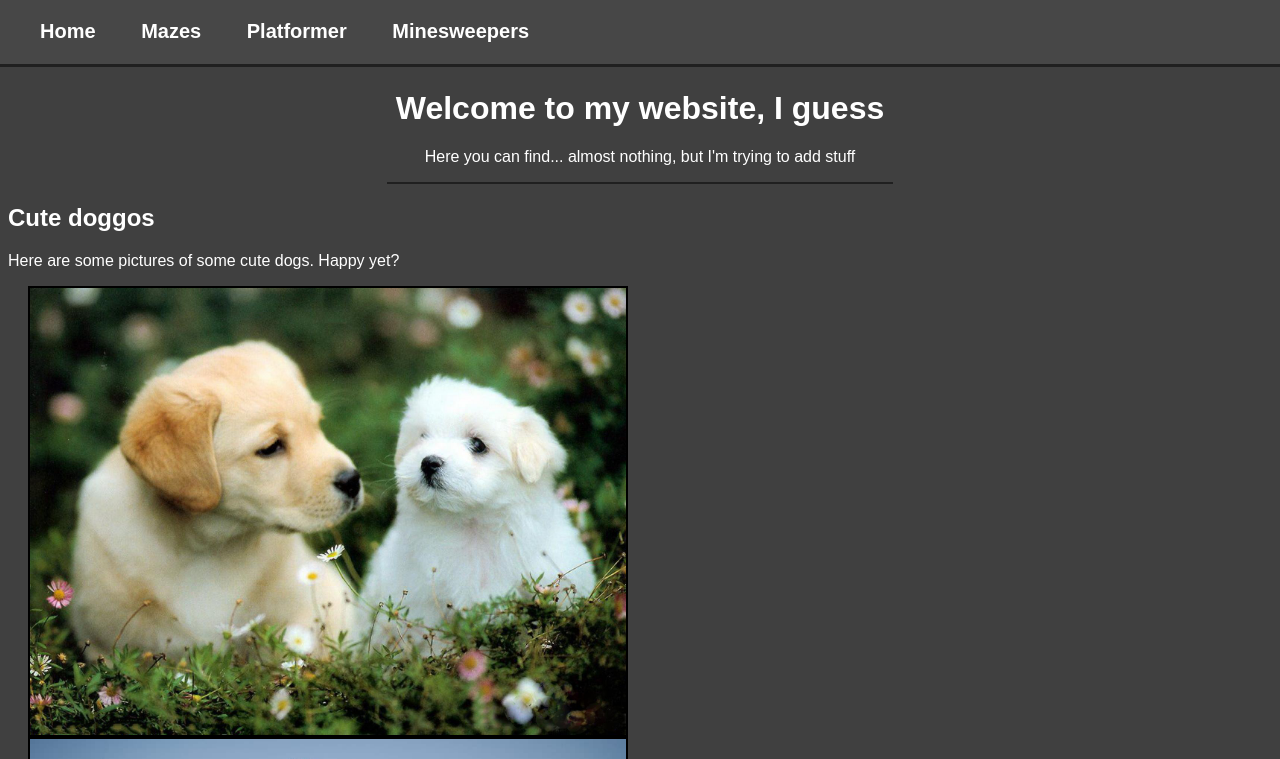
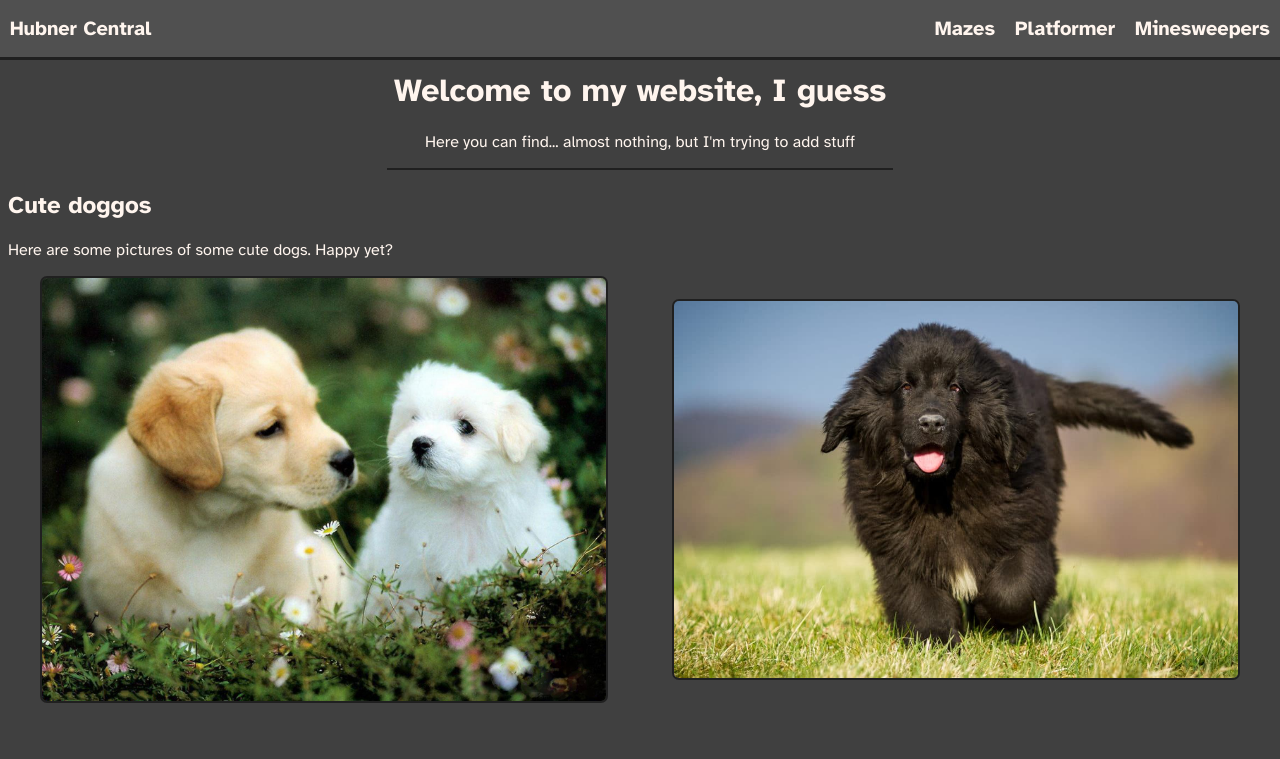
Before and after one commit to BenedictHubner/BenedictHubner.github.io, a plain HTML site: page index.html in a window 1280 px wide. Shown: the top 759 px of the page. Drawn offline with Linux system fonts and the light colour scheme; a web font is replaced by a local one.

Commit message:
Website Design System Update
Updated to include the styles as laid out in the design system found in website-design-system.
Plus a couple of other very minor changes to the platformer.

```diff
--- a/index.html
+++ b/index.html
@@ -3,29 +3,40 @@
 <html>
     <head>
 	    <title>Hubner Central | Home</title>
-	    <link href="./styles/style.css" rel="stylesheet">
-	    <link href="./images/icons/HubnerCentral.png" rel="icon">
+	    <link href="styles/style.css" rel="stylesheet">
+        <link rel="preconnect" href="https://fonts.googleapis.com">
+        <link rel="preconnect" href="https://fonts.gstatic.com" crossorigin>
+        <link href="https://fonts.googleapis.com/css2?family=Atkinson+Hyperlegible:ital,wght@0,400;0,700;1,400&family=Martian+Mono:wght@400;700&family=Merriweather:ital,wght@0,300;0,700;1,300&family=Rubik:ital,wght@0,400;0,600;1,400&display=swap" rel="stylesheet">
+	    <link href="images/icons/HubnerCentral.png" rel="icon">
     </head>
     <body>
-        <nav class="header">
+        <header>
+            <span class="home-button"><a href="#top">Hubner Central</a></span>
+            <nav>
                 <ul>
-                <li><a href="#top">Home</a></li>
-                <li><a href="./mazes.html">Mazes</a></li>
-                <li><a href="./platformer.html">Platformer</a></li>
-		<li><a href="./minesweeper.html">Minesweepers</a></li>
+                    <li><a href="mazes.html">Mazes</a></li>
+                    <li><a href="platformer.html">Platformer</a></li>
+		            <li><a href="minesweeper.html">Minesweepers</a></li>
                 </ul>
 	        </nav>
+        </header>
+        <main>
             <div class="intro">
 	            <h1>Welcome to my website, I guess</h1>
                 <p>Here you can find... almost nothing, but I'm trying to add stuff</p>
             </div>
-	    <div class="doggos">
+	        <div >
                 <h2>Cute doggos</h2>
                 <p>Here are some pictures of some cute dogs. Happy yet?</p>
-            <div class="vert-align">
-                <img src="./images/dogs/twoDogs.jpg" />
-		        <img src="./images/dogs/newfoundland.jpeg" />
+                <div class="doggos">
+                    <div class="image-container">
+                        <img src="images/dogs/twoDogs.jpg" />
+                    </div>
+                    <div class="image-container">
+		                <img src="images/dogs/newfoundland.jpeg" />
                     </div>
                 </div>
+	        </div>
+        </main>
     </body>
 </html>
--- a/styles/style.css
+++ b/styles/style.css
@@ -1,21 +1,27 @@
 /* Universal */
-* {
-  box-sizing: border-box;
+body {
+  color: seashell;
+  background-color: #404040;
+  font-family: "Atkinson Hyperlegible", sans-serif;
+  font-size: 1rem;
 }
 
-html {
-  font-size: 16px;
-  font-family: sans-serif;
-  color: white;
+main {
+  position: relative;
+  top: 50px;
 }
 
-body {
-  background-color: #404040;
+h1 {
+  font-size: 2rem;
+}
+
+h2 {
+  font-size: 1.5rem;
 }
 
 a {
   text-decoration: none;
-  color: white;
+  color: seashell;
 }
 
 a:hover {
@@ -23,51 +29,70 @@ a:hover {
 }
 
 #canvas-holder {
-    width: 100%;
-    text-align: center;
+  width: 100%;
+  text-align: center;
 }
 
 canvas {
-    display: inline;
+  display: inline;
 }
 
 /* Header */
-.header {
+header {
   position: fixed;
-  width: 100%;
-  height: 67px;
+  z-index: 5;
   top: 0;
   left: 0;
-  font-size: 20px;
+  width: 100%;
+  height: 57px;
+  font-size: 1.25rem;
   font-weight: bold;
-  background-color: #474747;
+  background-color: #505050;
   border-bottom: 3px solid #202020;
+  display: flex;
+  align-items: center;
+  justify-content: space-between;
 }
 
-.header ul {
-  padding-left: 20px;
+.home-button {
+  padding: 10px;
 }
 
-.header li {
+header ul {
+  margin: 0;
+  padding: 0;
+  display: flex;
+  justify-content: end;
+}
+
+header li {
   display: inline-block;
-  padding: 0px 20px;
+  padding: 10px;
 }
 
 /* Main body */
 .intro {
-  margin: 90px auto 0px auto;
+  margin: 0px auto;
   text-align: center;
   border-bottom: 2px solid #202020;
   width: 40%;
 }
 
-.doggos h2 {
-  font-size: 24px;
+.doggos {
+  display: flex;
+  flex-wrap: wrap;
+  justify-content: space-around;
+  align-items: center;
 }
 
-.doggos img {
-  max-width: 600px;
-  border: 2px solid black;
-  vertical-align: middle;
-  margin: 0px 20px;
+.doggos .image-container {
+  max-width: 45%;
 }
+
+.image-container img {
+  width: 100%;
+  height: auto;
+  box-sizing: border-box;
+  border: 2px solid #202020;
+  border-radius: 7px;
+}
```
Also changed, not shown: mazes.html (+13 -6 lines), minesweeper.html (+13 -6 lines), platformer.html (+13 -6 lines), platformer.js (+11 -2 lines). Lines whose indentation alone changed are shown as unchanged.
